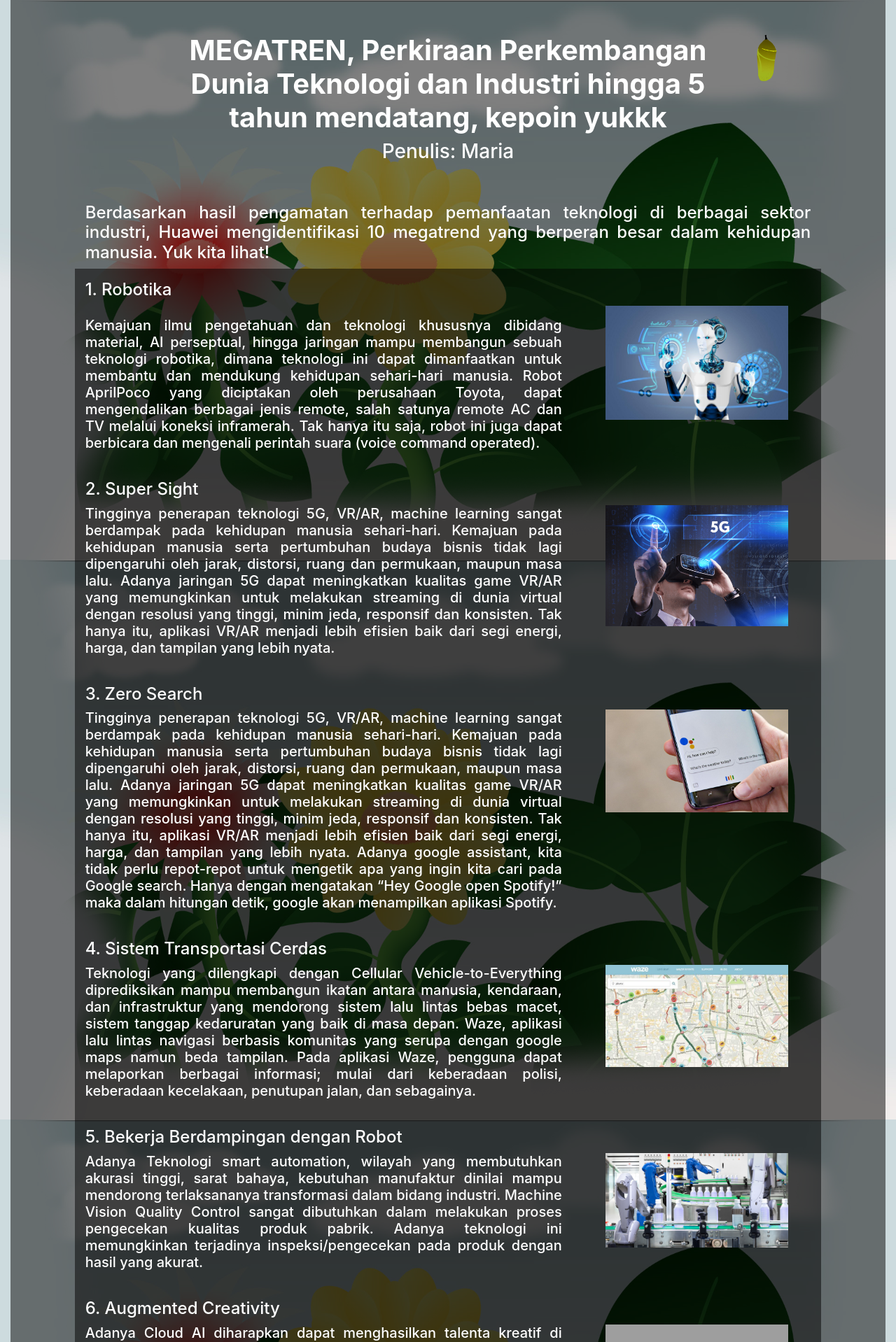
After one commit to Excel90/web_inbullz, a PHP site: page /artikel3.html in a window 1280 px wide. The commit adds this page. Shown: the top 1918 px of the page at 70% size. Run offline with PHP 8.4, Linux system fonts and the light colour scheme; grey boxes are pictures that could not be loaded.

Commit message:
Add files via upload

```diff
--- /dev/null
+++ b/artikel3.html
@@ -0,0 +1,225 @@
+<!DOCTYPE html>
+<html lang="en">
+<head>
+    <meta charset="UTF-8">
+    <meta http-equiv="X-UA-Compatible" content="IE=edge">
+    <meta name="viewport" content="width=device-width, initial-scale=1.0">
+    <title>Mading Inbullz</title>
+    <link rel="stylesheet" href="style.css">
+
+    <link rel="stylesheet" href="https://maxcdn.bootstrapcdn.com/bootstrap/4.5.2/css/bootstrap.min.css">
+    <script src="https://ajax.googleapis.com/ajax/libs/jquery/3.5.1/jquery.min.js"></script>
+    <script src="https://cdnjs.cloudflare.com/ajax/libs/popper.js/1.16.0/umd/popper.min.js"></script>
+    <script src="https://maxcdn.bootstrapcdn.com/bootstrap/4.5.2/js/bootstrap.min.js"></script>
+</head>
+<body class="artikel">
+    <div class="container-fluid text-center">
+        <div class="bgartikel">
+        <div class="row">
+            <div class="col-12 p-5">
+
+                <div class="row">
+                    <div class="col-lg-1"></div>
+                    <div class="col-lg-1 col-2"></div>
+                    <div class="col-lg-8 col-8 judul">
+                        <center>
+                            <h1>MEGATREN, Perkiraan Perkembangan Dunia Teknologi dan Industri hingga 5 tahun mendatang, kepoin yukkk</h1>
+                            <h3>Penulis: Maria</h3>
+                        </center>
+                    </div>
+                    <div class="col-lg-1 col-2">
+                        <a href="Inbullz.html">
+                            <img src="cocoon.png" alt="" width="100%">
+                        </a>
+                    </div>
+                    <div class="col-lg-1"></div>
+                </div>
+            </div>
+        </div>
+        <div class="row">
+            <div class="col-lg-1"></div>
+            <div class="col-lg-10">
+                <div class="row">
+                    <div class="col-12 text-justify">
+                        <h4>
+                            Berdasarkan hasil pengamatan terhadap pemanfaatan teknologi di berbagai sektor industri, Huawei mengidentifikasi 10 megatrend yang berperan besar dalam kehidupan manusia. Yuk kita lihat!
+                        </h4>
+                    </div>
+                </div>
+
+                <div class="row pt-3 isi">
+                    <div class="col-lg-12 text-justify">
+                        <h4>1. Robotika</h4>
+                    </div>
+                </div>
+                <div class="row pb-3 isi">
+                    <div class="col-lg-8 text-justify pt-3">
+                        <h5>
+                            Kemajuan ilmu pengetahuan dan teknologi khususnya dibidang material, AI perseptual, hingga jaringan mampu membangun sebuah teknologi robotika, dimana teknologi ini dapat dimanfaatkan untuk membantu dan mendukung kehidupan sehari-hari manusia. Robot AprilPoco yang diciptakan oleh perusahaan Toyota, dapat mengendalikan berbagai jenis remote, salah satunya remote AC dan TV melalui koneksi inframerah. Tak hanya itu saja, robot ini juga dapat berbicara dan mengenali perintah suara (voice command operated).
+                        </h5>
+                    </div>
+                    <div class="col-lg-4">
+                        <img src="artikel3_1.png" width="80%">
+                    </div>
+                </div>
+
+                <div class="row pt-3 isi">
+                    <div class="col-lg-12 text-justify">
+                        <h4>2. Super Sight</h4>
+                    </div>
+                </div>
+                <div class="row pb-3 isi">
+                    <div class="col-lg-8 text-justify">
+                        <h5>
+                            Tingginya penerapan teknologi 5G, VR/AR, machine learning sangat berdampak pada kehidupan manusia sehari-hari. Kemajuan pada kehidupan manusia serta pertumbuhan budaya bisnis tidak lagi dipengaruhi oleh jarak, distorsi, ruang dan permukaan, maupun masa lalu. Adanya jaringan 5G dapat meningkatkan kualitas game VR/AR yang memungkinkan untuk melakukan streaming di dunia virtual dengan resolusi yang tinggi, minim jeda, responsif dan konsisten. Tak hanya itu, aplikasi VR/AR menjadi lebih efisien baik dari segi energi, harga, dan tampilan yang lebih nyata.
+                        </h5>
+                    </div>
+                    <div class="col-lg-4">
+                        <img src="artikel3_2.png" width="80%">
+                    </div>
+                </div>
+
+                <div class="row pt-3 isi">
+                    <div class="col-lg-12 text-justify">
+                        <h4>3. Zero Search</h4>
+                    </div>
+                </div>
+                <div class="row pb-3 isi">
+                    <div class="col-lg-8 text-justify">
+                        <h5>
+                            Tingginya penerapan teknologi 5G, VR/AR, machine learning sangat berdampak pada kehidupan manusia sehari-hari. Kemajuan pada kehidupan manusia serta pertumbuhan budaya bisnis tidak lagi dipengaruhi oleh jarak, distorsi, ruang dan permukaan, maupun masa lalu. Adanya jaringan 5G dapat meningkatkan kualitas game VR/AR yang memungkinkan untuk melakukan streaming di dunia virtual dengan resolusi yang tinggi, minim jeda, responsif dan konsisten. Tak hanya itu, aplikasi VR/AR menjadi lebih efisien baik dari segi energi, harga, dan tampilan yang lebih nyata. Adanya google assistant, kita tidak perlu repot-repot untuk mengetik apa yang ingin kita cari pada Google search. Hanya dengan mengatakan “Hey Google open Spotify!” maka dalam hitungan detik, google akan menampilkan aplikasi Spotify.
+                        </h5>
+                    </div>
+                    <div class="col-lg-4">
+                        <img src="artikel3_3.png" width="80%">
+                    </div>
+                </div>
+
+                <div class="row pt-3 isi">
+                    <div class="col-lg-12 text-justify">
+                        <h4>4. Sistem Transportasi Cerdas</h4>
+                    </div>
+                </div>
+                <div class="row pb-3 isi">
+                    <div class="col-lg-8 text-justify">
+                        <h5>
+                            Teknologi yang dilengkapi dengan Cellular Vehicle-to-Everything diprediksikan mampu membangun ikatan antara manusia, kendaraan, dan infrastruktur yang mendorong sistem lalu lintas bebas macet, sistem tanggap kedaruratan yang baik di masa depan. Waze, aplikasi lalu lintas navigasi berbasis komunitas yang serupa dengan google maps namun beda tampilan.  Pada aplikasi Waze, pengguna dapat melaporkan berbagai informasi; mulai dari keberadaan polisi, keberadaan kecelakaan, penutupan jalan, dan sebagainya.
+                        </h5>
+                    </div>
+                    <div class="col-lg-4">
+                        <img src="artikel3_4.png" width="80%">
+                    </div>
+                </div>
+
+                <div class="row pt-3 isi">
+                    <div class="col-lg-12 text-justify">
+                        <h4>5. Bekerja Berdampingan dengan Robot</h4>
+                    </div>
+                </div>
+                <div class="row pb-3 isi">
+                    <div class="col-lg-8 text-justify">
+                        <h5>
+                            Adanya Teknologi smart automation, wilayah yang membutuhkan akurasi tinggi, sarat bahaya, kebutuhan manufaktur dinilai mampu mendorong terlaksananya transformasi dalam bidang industri.
+                            Machine Vision Quality Control sangat dibutuhkan dalam melakukan proses pengecekan kualitas produk pabrik. Adanya teknologi ini memungkinkan terjadinya inspeksi/pengecekan pada produk dengan hasil yang akurat.
+                        </h5>
+                    </div>
+                    <div class="col-lg-4">
+                        <img src="artikel3_5.png" width="80%">
+                    </div>
+                </div>
+
+                <div class="row pt-3 isi">
+                    <div class="col-lg-12 text-justify">
+                        <h4>6. Augmented Creativity</h4>
+                    </div>
+                </div>
+                <div class="row pb-3 isi">
+                    <div class="col-lg-8 text-justify">
+                        <h5>
+                            Adanya Cloud AI diharapkan dapat menghasilkan talenta kreatif di industri, dimana  teknologi Cloud AI berperan dalam keuangan dan kendala-kendala yang dihadapi saat pelaksanaan eksperimen berbasis sains, menciptakan inovasi, hingga dibidang seni.
+                            Augmented Creativity menggunakan AR(Augmented Reality) pada perangkat seluler untuk meningkatkan kreativitas pada dunia nyata; seperti untuk mewarnai dan melakukan composing music.
+                        </h5>
+                    </div>
+                    <div class="col-lg-4">
+                        <img src="artikel3_6.png" width="80%">
+                    </div>
+                </div>
+
+                <div class="row pt-3 isi">
+                    <div class="col-lg-12 text-justify">
+                        <h4>7. Komunikasi Bebas Hambatan</h4>
+                    </div>
+                </div>
+                <div class="row pb-3 isi">
+                    <div class="col-lg-8 text-justify">
+                        <h5>
+                            Akurasi, pemahaman yang baik, dan kepercayaan merupakan faktor utama yang dibutuhkan dalam mewujudkan sistem komunikasi masa depan. Adanya AI dan analitik big data diharapkan mampu menanggulangi kendala komunikasi antara perusahaan dengan pelanggan.
+                            ChatBot, teknologi yang dapat memberikan respon otomatis dengan memanfaatkan teknologi AI. Selain berperan untuk layanan informasi 24 jam, teknologi ini juga dapat berpengaruh pada strategi penjualan. Melalui teknologi ini, seluruh informasi pengguna akan direkam kemudian diolah menjadi bahan strategi pemasaran.
+                        </h5>
+                    </div>
+                    <div class="col-lg-4">
+                        <img src="artikel3_7.png" width="80%">
+                    </div>
+                </div>
+
+                <div class="row pt-3 isi">
+                    <div class="col-lg-12 text-justify">
+                        <h4>8. Ekonomi Simbiotik</h4>
+                    </div>
+                </div>
+                <div class="row pb-3 isi">
+                    <div class="col-lg-12 text-justify">
+                        <h5>
+                            Aplikasi bisnis berbasis awan diharapkan dapat menjadi pendorong dalam terwujudnya ekosistem global yang kuat dan produktivitas yang meningkat.
+                        </h5>
+                    </div>
+                </div>
+
+                <div class="row pt-3 isi">
+                    <div class="col-lg-12 text-justify">
+                        <h4>9. Gelaran 5G Semakin Cepat</h4>
+                    </div>
+                </div>
+                <div class="row pb-3 isi">
+                    <div class="col-lg-8 text-justify">
+                        <h5>
+                            Jaringan cepat 5G memberikan potensi yang besar bagi kehidupan manusia, bisnis, dan masyarakat.
+                            Adanya jaringan 5G dapat memudahkan pengguna dalam kehidupan sehari-hari, salah satu nya untuk mengunduh dan mengupload video dengan kecepatan tinggi. Dengan adanya teknologi 5G ini, pengguna dapat menyaksikan konten-konten yang beresolusi 4K.                        </h5>
+                    </div>
+                    <div class="col-lg-4">
+                        <img src="artikel3_9.png" width="80%">
+                    </div>
+                </div>
+
+                <div class="row pt-3 isi">
+                    <div class="col-lg-12 text-justify">
+                        <h4>10. Tata Kelola Digital Global</h4>
+                    </div>
+                </div>
+                <div class="row pb-3 isi">
+                    <div class="col-lg-8 text-justify">
+                        <h5>
+                            Perlunya kemajuan teknologi digital untuk berjalan selaras dengan regulasi terkait dalam berbagi data. Pada 2025, diperkirakan secara global, data akan mencapai 180 ZB(1 ZB = 1 triliun GB) tiap tahunnya.
+                            Semakin banyaknya pemanfaatan teknologi digital pada industri menyebabkan ditinggalkannya teknologi konvensional, teknologi konvensional dapat diibaratkan seperti TV tanpa antena, sedangkan untuk teknologi digital dapat diibaratkan dengan TV kabel.
+                            Adanya teknologi digital, semua akan menjadi efisien, praktis, dan produktif; e-Commerce, e-Gov, e-Procurement kini telah masuk dalam era digital.
+                        </h5>
+                    </div>
+                    <div class="col-lg-4">
+                        <img src="artikel3_10.png" width="80%">
+                    </div>
+                </div>
+
+                <div class="row pt-3">
+                    <div class="col-lg-12">
+                        <h4>
+                            Nah sobat Informates, sudah tahukah kalian apa saja megatrend dalam perkembangan teknologi dan industri?
+                        </h4>
+                    </div>
+                </div>
+            </div>
+            <div class="col-lg-1"></div>
+        </div>
+    </div>
+    <!-- </div> -->
+</body>
+</html>
--- a/style.css
+++ b/style.css
@@ -31,3 +31,36 @@ body {
     left: 58vw;
     top: 28vw;
 }
+.artikel{
+    /* background-color: rgb(241, 237, 236); */
+    background-attachment: fixed;
+    /* background-position:top;  */
+    background-image: url("bg_d.jpg");
+    background-repeat: no-repeat;
+    background-size: cover;
+    background-size: 100%;
+    /* background-origin: content-box; */
+
+}
+
+.bgartikel{
+    background-color: rgba(0, 0, 0, 0.5);
+    /* opacity: 50%; */
+    color: white;
+}
+
+.judul h1{
+    /* font-size: 3vw; */
+    font-weight: bold;
+}
+
+.judul h3{
+    /* font-size: 2.5vw; */
+}
+
+.isi{
+    background-color: rgba(0, 0, 0, 0.5);
+    line-height: auto;
+    /* border-radius: 25px; */
+    overflow: auto;
+}
```
Also changed, not shown: Inbullz.html (+11 -3 lines), artikel1.html (added, +76 -0 lines), artikel2.html (added, +136 -0 lines), artikel1.png (added), artikel2_1.png (added), artikel2_2.png (added), artikel2_3.png (added), artikel3_1.png (added), artikel3_10.png (added), artikel3_2.png (added), artikel3_3.png (added), artikel3_4.png (added), artikel3_5.png (added), artikel3_7.png (added), 1 more files, 1 other file.
